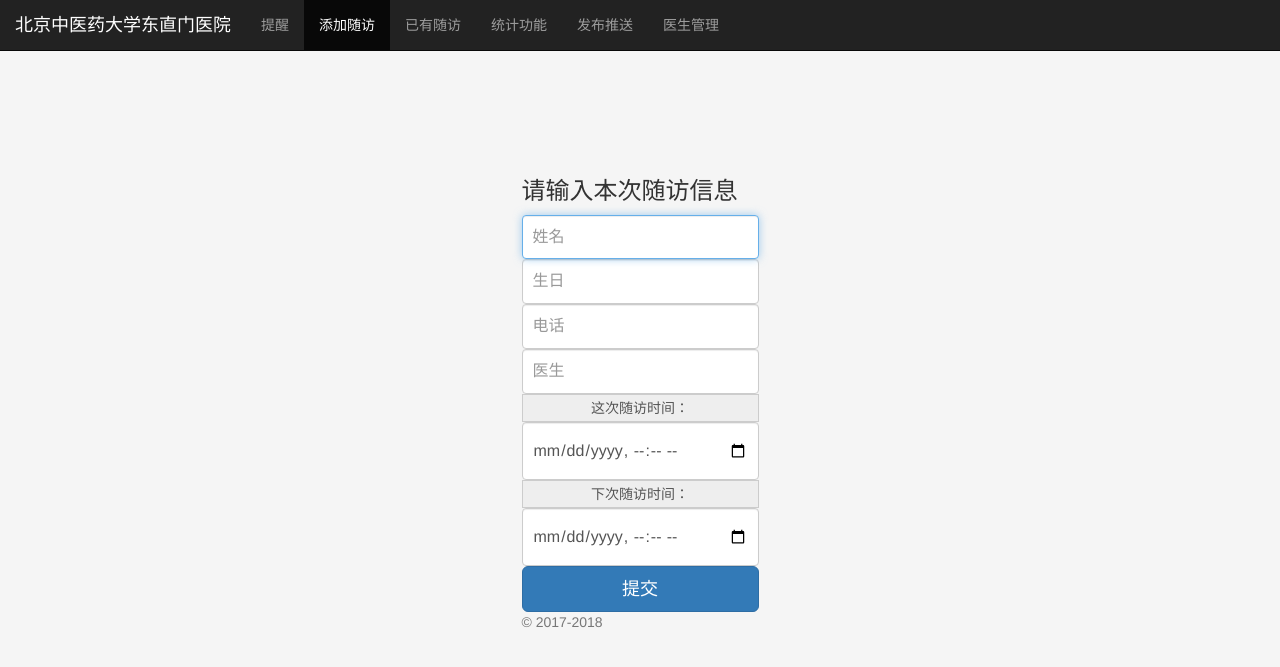
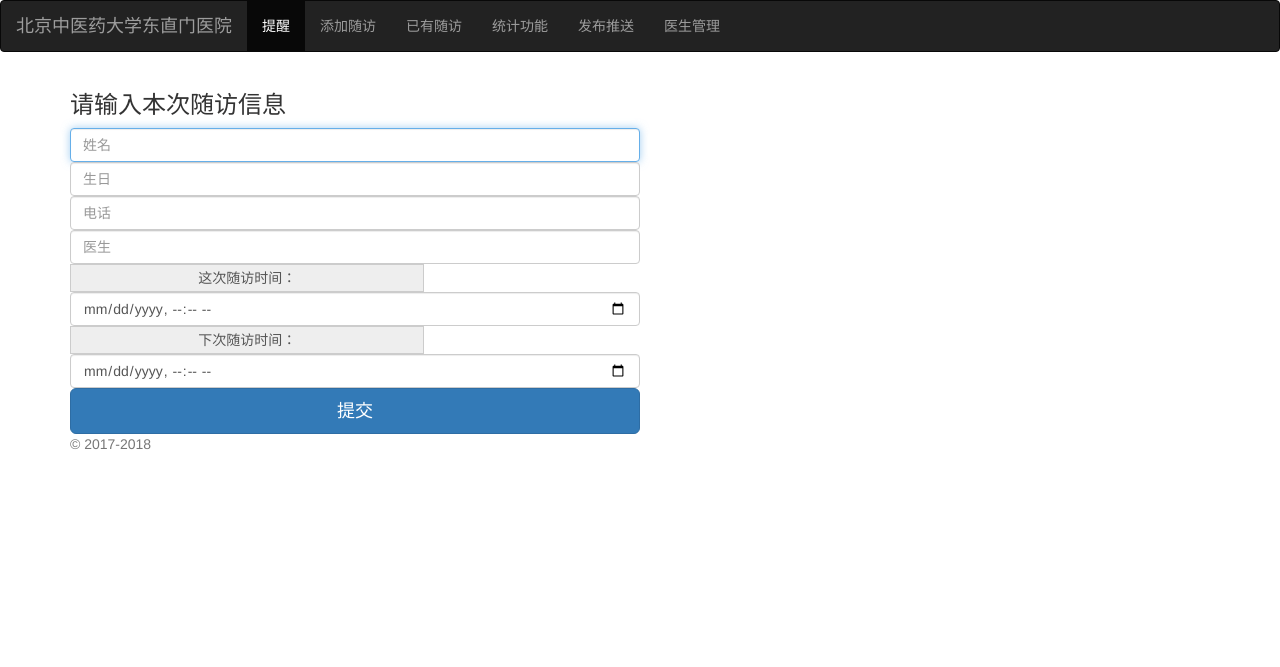
Before and after one commit to mOUNT41N/hospital-linux, a Flask app: page /add_survey/ in a window 1280 px wide. Shown: the top 667 px of the page. Run offline with Flask 2, Linux system fonts and the light colour scheme; the visitor is signed in with stand-in values (Sample User, id 1); data that the repository does not hold is empty; some libraries are stand-ins or nearby versions.

Commit message:
增加手机布局

```diff
--- a/src/static/css/signin.css
+++ b/src/static/css/signin.css
@@ -22,7 +22,7 @@ body {
   width: 100%;
   max-width: 330px;
   padding: 15px;
-  margin: 0 auto;
+  margin-top: 50px;
 }
 .form-signin .checkbox {
   font-weight: 400;
@@ -31,7 +31,7 @@ body {
   position: relative;
   box-sizing: border-box;
   height: auto;
-  padding: 10px;
+  padding: 10%;
   font-size: 16px;
 }
 .form-signin .form-control:focus {
--- a/src/templates/add_survey.html
+++ b/src/templates/add_survey.html
@@ -6,12 +6,10 @@
     <link rel="stylesheet" href="https://cdn.staticfile.org/twitter-bootstrap/3.3.7/css/bootstrap.min.css">
     <link rel="stylesheet" href="//code.jquery.com/ui/1.12.1/themes/base/jquery-ui.css">
     <link href="/static/css/bootstrap.min.css" rel="stylesheet" media="screen">
-    <link href="/static/css/signin.css" rel="stylesheet">
     <script src="http://code.jquery.com/jquery.js"></script>
     <script src="/static/js/bootstrap.min.js"></script>
     <script src="js/jquery.min.js"></script>
     <script src="https://code.jquery.com/ui/1.12.1/jquery-ui.js"></script>
-
 </head>
 <script>
     function fuzzysearch() {
@@ -92,13 +90,12 @@
                 },
                 success: function (customer_phone) {
 //                    console.log("phone:", customer_phone);  //在console中查看数据
-				document.getElementById("phone").value="";
+                    document.getElementById("phone").value = "";
                     var parent = $("#customer_phones")[0];
                     var childArray = parent.children;
-				var len  = childArray.length;
+                    var len = childArray.length;
 //				console.log("parent",parent)
-				while(len>0)
-				{
+                    while (len > 0) {
                         len--;
                         parent.removeChild(childArray[len]);
                     }
@@ -126,13 +123,13 @@
                 },
                 success: function (id_numbers) {
                     console.log(id_numbers);  //在console中查看数据
-                    document.getElementById("id_number").value="";
+                    document.getElementById("id_number").value = "";
                     var parent = $("#idnumbers")[0];
                     var childArray = parent.children;
-                    var len = childArray.length;$("#idnumbers")
+                    var len = childArray.length;
+                    $("#idnumbers")
 
-                    while(len>0)
-                    {
+                    while (len > 0) {
                         len--;
                         parent.removeChild(childArray[len]);
                     }
@@ -151,15 +148,16 @@
 
 
 <body onload="getDocter();getCustomer();">
-<nav class="navbar navbar-inverse navbar-fixed-top" role="navigation">
+<!--<nav class="navbar navbar-inverse navbar-fixed-top" role="navigation" >-->
+<nav class="navbar navbar-inverse" role="navigation" class="navbar-collapse" style="text-align:center;">
     <div class="container-fluid">
         <div class="navbar-header">
             <a class="navbar-brand" href="/">北京中医药大学东直门医院</a>
         </div>
-        <div>
+        <div class="navbar-collapse" style="text-align:center;">
             <ul class="nav navbar-nav">
-                <li><a href="/">提醒</a></li>
-                <li class="active"><a href="/add_survey/">添加随访</a></li>
+                <li class="active"><a href="/">提醒</a></li>
+                <li><a href="/add_survey/">添加随访</a></li>
                 <li><a href="/surveys/">已有随访</a></li>
                 <li><a href="/statistic/">统计功能</a></li>
                 <li><a href="/upload_pdf/">发布推送 </a></li>
@@ -169,97 +167,47 @@
     </div>
 </nav>
 
-{#<div class="ui-widget">#}
-{#    <label for="tags">Tags:</label>#}
-{#    <input id="tags" onkeyup="fuzzysearch()">#}
-{#</div>#}
-
-
-<div class="contanier">
-    <form class="form-signin" method="post" action="/add_survey/">
+<div class="container">
+    <div>
+        <form method="post" action="/add_survey/">
             <!--      <h1 class="h3 mb-3 font-weight-normal">北京中医药中医药大学</h1>-->
             <h1 class="h3 mb-3 font-weight-normal">请输入本次随访信息</h1>
-
             <label class="sr-only">患者姓名</label>
             <input id="names" name="name" onchange="getIdnumbers();getPhone();" type="text" class="form-control"
-               placeholder="姓名" list="customer_names" required
+                   placeholder="姓名" list="customer_names" style="width: 50%" required
                    autofocus>
             <datalist id="customer_names"></datalist>
 
-<!--        <label class="sr-only">身份证号</label>-->
-<!--        <input id="id_number" name="id_number" type="text" class="form-control" placeholder="身份证号/年龄" list="idnumbers"-->
-<!--               required autofocus>-->
-<!--        <datalist id="idnumbers"></datalist>-->
             <label class="sr-only">生日</label>
-        <input id="id_number" name="id_number" type="text" pattern="^[0-9]{8}|{19}$" class="form-control" placeholder="生日" list="idnumbers"
+            <input id="id_number" name="id_number" type="text" pattern="^[0-9]{8}|{19}$" class="form-control"
+                   placeholder="生日" list="idnumbers" style="width: 50%"
                    required autofocus>
             <datalist id="idnumbers"></datalist>
-<!--pattern="^[1-9]\d{5}(18|19|([23]\d))\d{2}((0[1-9])|(10|11|12))(([0-2][1-9])|10|20|30|31)\d{3}[0-9Xx]$"-->
+
             <label class="sr-only">电话</label>
             <input id="phone" name="phone" type="text" class="form-control" placeholder="电话"
-               list="customer_phones" required autofocus>
+                   list="customer_phones" style="width: 50%" required autofocus>
             <datalist id="customer_phones"></datalist>
-        {#        <label class="sr-only">第几次随访</label>#}
-        {#        <input name="sequence" type="text" class="form-control" placeholder="第几次随访" required autofocus>#}
-        <label class="sr-only"></label>
-{#        <input name="tag" type="text" class="form-control" placeholder="疾病分组" list="leixing" required autofocus>#}
-{#        <datalist id="leixing">#}
-{#            <option value="早期">#}
-{#            <option value="中期">#}
-{#            <option value="晚期">#}
-{#        </datalist>#}
 
-        <input name="docter_name" type="text" class="form-control" placeholder="医生" list="docters" required autofocus>
+            <input name="docter_name" type="text" class="form-control" placeholder="医生" list="docters"
+                   style="width: 50%" required
+                   autofocus>
             <datalist id="docters">
-            {#            <option value="wuwukai">#}
-            {#            <option value="中期">#}
-            {#            <option value="晚期">#}
+
             </datalist>
-        <label class="sr-only">这次随访时间</label>
-        <span class="input-group-addon">这次随访时间：</span>
-        <input id="times" name="time" type="datetime-local" class="form-control"
+            <label class="sr-only" >这次随访时间</label>
+            <span class="input-group-addon" style="width: 35%">这次随访时间：</span>
+            <input id="times" name="time" type="datetime-local" class="form-control" style="width: 50%"
                    required autofocus>
             <label class="sr-only">下次随访时间</label>
-        <span class="input-group-addon">下次随访时间：</span>
-        <input id="times2" name="time2" type="datetime-local" class="form-control"
+            <span class="input-group-addon" style="width: 35%">下次随访时间：</span>
+            <input id="times2" name="time2" type="datetime-local" class="form-control" style="width: 50%"
                    required autofocus>
-        <!--        <select id="cars" name="cars">-->
-        <!--                    <option value="volvo">Volvo</option>-->
-        <!--                    <option value="saab">Saab</option>-->
-        <!--                    <option value="fiat">Fiat</option>-->
-        <!--                    <option value="audi">Audi</option>-->
-        <!--                </select>-->
-        <button class="btn btn-lg btn-primary btn-block" type="submit" name="submit">提交</button>
+
+            <button class="btn btn-lg btn-primary btn-block" type="submit" name="submit" style="width: 50%">提交</button>
             <p class="mt-5 mb-3 text-muted">&copy; 2017-2018</p>
         </form>
     </div>
-<!--<form method="post" action="/add_survey/">
-<div class="container">
-    <div class="row">
-        <div class="col-sm-2">
-            患者姓名:
-            <input type="text" name= "name">
 </div>
-    </div>
-    <div class="row">
-        <div class="col-sm-2">
-            身份证号:
-            <input type="text" name= "id">
-        </div>
-    </div>
-    <div class="row">
-        <div class="col-sm-2">
-            第几次随访:
-            <input type="text" name= "sequence">
-        </div>
-    </div>
-    <div class="row">
-        <div class="col-sm-2">
-            <input type="submit" name= "submit" value="提交">
-        </div>
-    </div>
-</div>
-</form>-->
-
 </body>
 </html>
```
Lines whose indentation alone changed are shown as unchanged.
